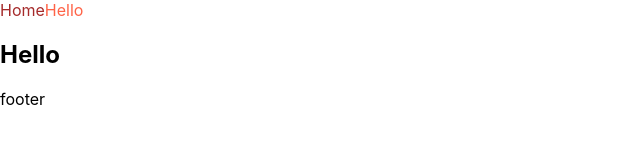
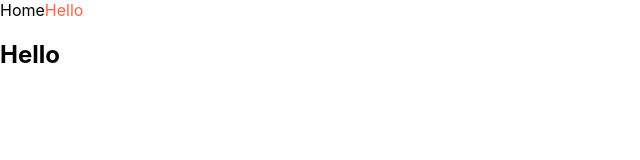
Before and after one commit to EumMericano-Study/nomad_next, a Next.js app: page /hello in a window 1280 px wide. Shown: the top 160 px of the page, without its empty margins (0-640 px from the left). Built offline with nearby package versions, Linux system fonts and the light colour scheme.

Commit message:
feat: Init layout pattern

```diff
--- /dev/null
+++ b/components/Layout.tsx
@@ -0,0 +1,14 @@
+import NavBar from "./NavBar";
+
+interface LayoutIState {
+    children: React.ReactNode;
+}
+
+export default function Layout({ children }: LayoutIState) {
+    return (
+        <>
+            <NavBar />
+            <div>{children}</div>
+        </>
+    );
+}
--- a/pages/_app.tsx
+++ b/pages/_app.tsx
@@ -1,21 +1,12 @@
 import type { AppProps } from "next/app";
-import NavBar from "../components/NavBar";
+import Layout from "../components/Layout";
 
 import "../styles/globals.css";
 
 export default function App({ Component, pageProps }: AppProps) {
     return (
-        <>
-            <NavBar />
+        <Layout>
             <Component {...pageProps} />
-            <span>footer</span>
-            <style jsx global>
-                {`
-                    a {
-                        color: brown;
-                    }
-                `}
-            </style>
-        </>
+        </Layout>
     );
 }
```
